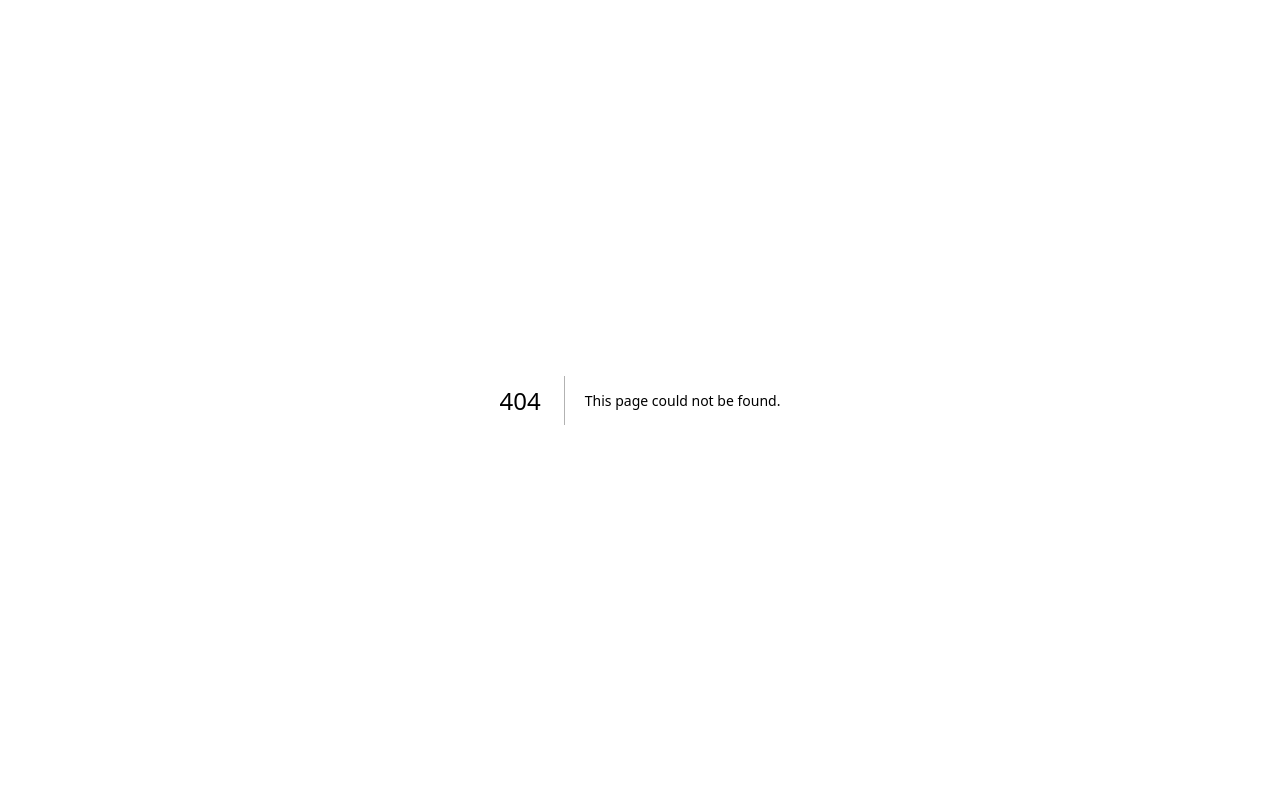
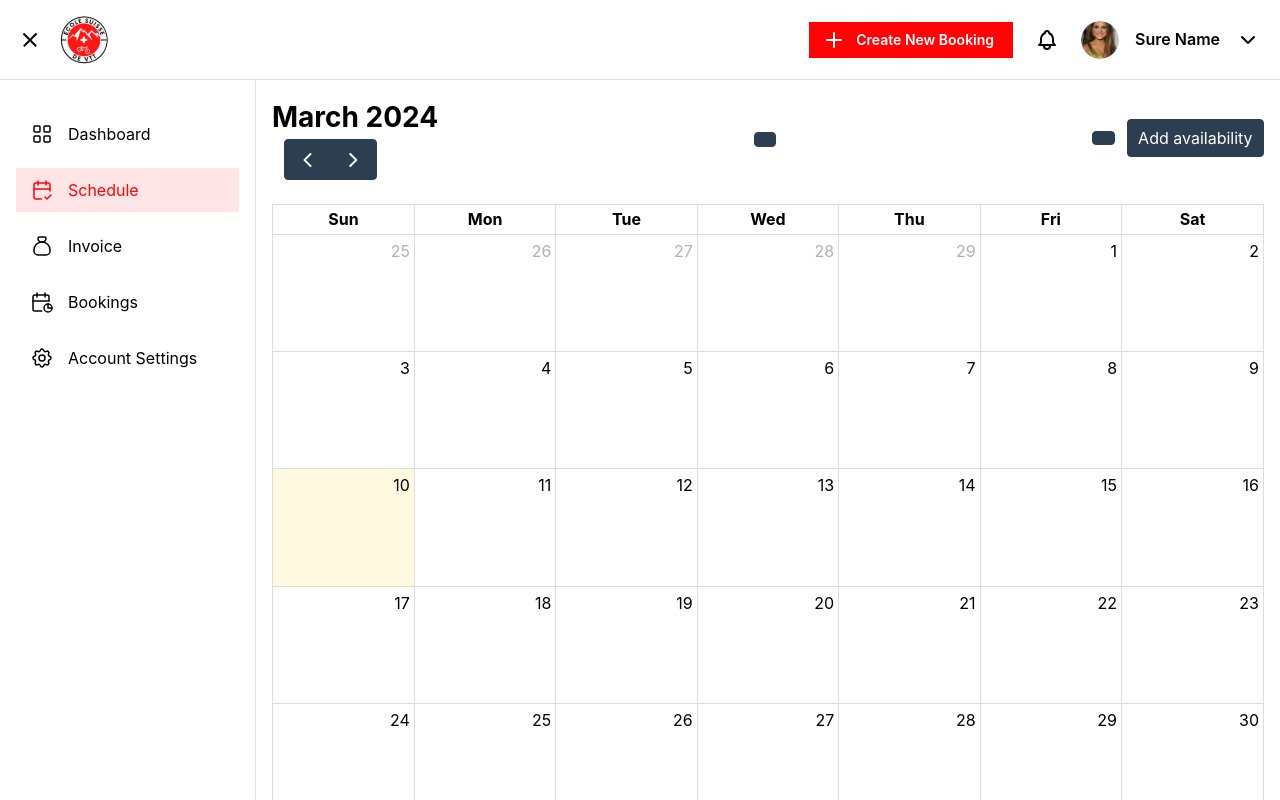
Before and after one commit to digitaluxpk/esv-frontend, a Next.js app: page /guide/schedule in a window 1280 px wide. Before the commit this address had no page. Shown: the top 800 px of the page. Built offline with nearby package versions, Linux system fonts and the light colour scheme.

Commit message:
initiated schedule of guide

```diff
--- a/app/components/commonLayout/GuideNavBar.jsx
+++ b/app/components/commonLayout/GuideNavBar.jsx
@@ -2,7 +2,6 @@
 
 import { ActionIcon, AppShell, Flex, NavLink, Text } from "@mantine/core";
 import Link from "next/link";
-import { useState } from "react";
 import {
   IconCalendarStats,
   IconLayoutGrid,
@@ -10,9 +9,10 @@ import {
   IconCalendarCheck,
   IconMoneybag,
 } from "@tabler/icons-react";
+import { usePathname } from "next/navigation";
 
 export default function GuideNavBar({}) {
-  const [active, setActive] = useState(0);
+  const pathname = usePathname();
   return (
     <AppShell.Navbar>
       <AppShell.Section>
@@ -20,8 +20,7 @@ export default function GuideNavBar({}) {
           <NavLink
             component={Link}
             href="/guide"
-            active={active === 0}
-            onClick={() => setActive(0)}
+            active={pathname.includes("/guide/dashboard")}
             label={
               <Text fz={16} fw={400}>
                 Dashboard
@@ -29,7 +28,7 @@ export default function GuideNavBar({}) {
             }
             leftSection={
               <ActionIcon
-                c={active === 0 ? "primary-red" : "black"}
+                c={pathname.includes("/guide/dashboard") ? "primary-red" : "black"}
                 variant="transparent"
               >
                 <IconLayoutGrid stroke={1.5} />
@@ -39,8 +38,7 @@ export default function GuideNavBar({}) {
           <NavLink
             component={Link}
             href="/guide/schedule"
-            active={active === 1}
-            onClick={() => setActive(1)}
+            active={pathname.includes("/guide/schedule")}
             label={
               <Text fz={16} fw={400}>
                 Schedule
@@ -48,7 +46,7 @@ export default function GuideNavBar({}) {
             }
             leftSection={
               <ActionIcon
-                c={active === 1 ? "primary-red" : "black"}
+                c={pathname.includes("/guide/schedule") ? "primary-red" : "black"}
                 variant="transparent"
               >
                 <IconCalendarCheck stroke={1.5} />
@@ -58,8 +56,7 @@ export default function GuideNavBar({}) {
           <NavLink
             component={Link}
             href="/guide/invoice"
-            active={active === 2}
-            onClick={() => setActive(2)}
+            active={pathname.includes("/guide/invoice")}
             label={
               <Text fz={16} fw={400}>
                 Invoice
@@ -67,7 +64,7 @@ export default function GuideNavBar({}) {
             }
             leftSection={
               <ActionIcon
-                c={active === 2 ? "primary-red" : "black"}
+                c={pathname.includes("/guide/invoice") ? "primary-red" : "black"}
                 variant="transparent"
               >
                 <IconMoneybag stroke={1.5} />
@@ -77,8 +74,7 @@ export default function GuideNavBar({}) {
           <NavLink
             component={Link}
             href="/guide/bookings"
-            active={active === 3}
-            onClick={() => setActive(3)}
+            active={pathname.includes("/guide/bookings")}
             label={
               <Text fz={16} fw={400}>
                 Bookings
@@ -86,7 +82,7 @@ export default function GuideNavBar({}) {
             }
             leftSection={
               <ActionIcon
-                c={active === 3 ? "primary-red" : "black"}
+                c={pathname.includes("/guide/bookings") ? "primary-red" : "black"}
                 variant="transparent"
               >
                 <IconCalendarStats stroke={1.5} />
@@ -96,8 +92,7 @@ export default function GuideNavBar({}) {
           <NavLink
             component={Link}
             href="/guide/settings"
-            active={active === 4}
-            onClick={() => setActive(4)}
+            active={pathname.includes("/guide/settings")}
             label={
               <Text fz={16} fw={400}>
                 Account Settings
@@ -105,7 +100,7 @@ export default function GuideNavBar({}) {
             }
             leftSection={
               <ActionIcon
-                c={active === 4 ? "primary-red" : "black"}
+                c={pathname.includes("/guide/settings") ? "primary-red" : "black"}
                 variant="transparent"
               >
                 <IconSettings stroke={1.5} />
--- /dev/null
+++ b/app/guide/schedule/page.jsx
@@ -0,0 +1,102 @@
+"use client";
+import FullCalendar from "@fullcalendar/react";
+import { useState } from "react";
+import dayGridPlugin from "@fullcalendar/daygrid";
+import { useDisclosure } from "@mantine/hooks";
+import { Drawer, ThemeIcon } from "@mantine/core";
+import { IconPhoto } from "@tabler/icons-react";
+
+const CustomHeaderComponent = () => {
+  return (
+    <>
+      <ThemeIcon>
+        <IconPhoto style={{ width: "70%", height: "70%" }} />
+      </ThemeIcon>
+      <Text>customComponent</Text>
+    </>
+  );
+};
+
+export default function GuideSchedule() {
+  const [currentEvents, setCurrentEvents] = useState([]);
+  const [newEventOpened, handleNeweEvent] = useDisclosure(false);
+
+  const handleDateSelect = (selectInfo) => {
+    console.log("helllo date selected");
+    let title = prompt("Please enter a new title for your event");
+    let calendarApi = selectInfo.view.calendar;
+
+    calendarApi.unselect(); // clear date selection
+
+    if (title) {
+      calendarApi.addEvent({
+        id: createEventId(),
+        title,
+        start: selectInfo.startStr,
+        end: selectInfo.endStr,
+        allDay: selectInfo.allDay,
+      });
+    }
+  };
+
+  function handleEventClick(clickInfo) {
+    if (
+      confirm(
+        `Are you sure you want to delete the event '${clickInfo.event.title}'`
+      )
+    ) {
+      clickInfo.event.remove();
+    }
+  }
+
+  function handleEvents(events) {
+    setCurrentEvents(events);
+  }
+
+  const handleAddAvailablity = () => {
+    handleNeweEvent.open();
+  };
+
+  return (
+    <>
+      <FullCalendar
+        plugins={[dayGridPlugin]}
+        headerToolbar={{
+          start: "title prev,next",
+          center: "customComponent",
+          end: "customComponent addAvailability",
+        }}
+        customButtons={{
+          addAvailability: {
+            text: "Add availability",
+            click: handleAddAvailablity,
+          },
+        }}
+        customViews={{
+          customComponent: <CustomHeaderComponent />,
+        }}
+        initialView="dayGridMonth"
+        selectable={true}
+        select={() => handleDateSelect()}
+        eventClick={handleEventClick}
+        eventsSet={handleEvents} // called after events are initialized/added/changed/removed
+        /* you can update a remote database when these fire:
+      eventAdd={function(){}}
+      eventChange={function(){}}
+      eventRemove={function(){}}
+      */
+      />
+      <Drawer
+        opened={newEventOpened}
+        onClose={() => handleNeweEvent.close()}
+        title="Authentication"
+        withCloseButton={false}
+        position="right"
+        size="xl"
+      >
+        {/* Drawer content */}
+        hello
+      </Drawer>
+    </>
+  );
+}
--- a/package.json
+++ b/package.json
@@ -9,6 +9,9 @@
     "lint": "next lint"
   },
   "dependencies": {
+    "@fullcalendar/core": "^6.1.11",
+    "@fullcalendar/daygrid": "^6.1.11",
+    "@fullcalendar/react": "^6.1.11",
     "@mantine/charts": "7.6.1",
     "@mantine/core": "7.6.1",
     "@mantine/form": "^7.6.1",
```
Also changed, not shown: 1 other file (tests, documents, lock files or other folders).
